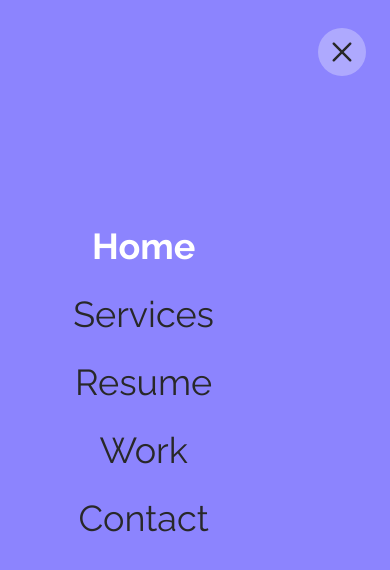
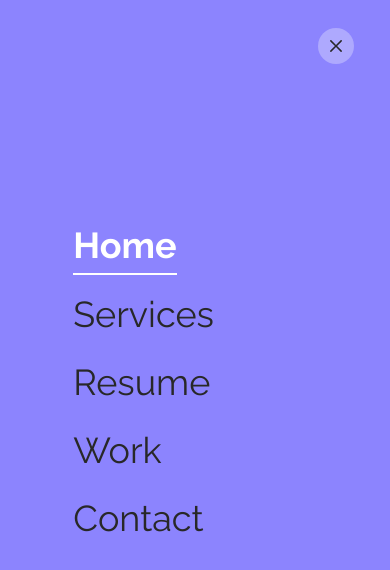
Before and after one commit to Harman-khurmi/harman-portfolio, a Next.js app: page / in a window 390 px wide. Both pictures are taken after a click on the button 342 px from the left and 52 px from the top of the page. Shown: the top 570 px of the page. Built offline with nearby package versions, Linux system fonts and the light colour scheme.

Commit message:
mobilebar-animation

```diff
--- a/components/Mobilebar.jsx
+++ b/components/Mobilebar.jsx
@@ -83,7 +83,7 @@ export default function MobileNavbar() {
     <div style={{ position: "relative" }} className="mr-10">
       {/* Menu Toggle Button */}
       <button onClick={() => setIsOpen(!isOpen)} style={toggleButtonStyle}>
-        {isOpen ? <RxCross2 className={`bg-light/30 rounded-full text-5xl  py-2 relative z-100 ${isOpen ? "text-dark" : "bg-dark/20"}`} /> : <HiOutlineMenuAlt3 className={` text-5xl bg-second/20 rounded-full  py-2 relative z-100 ${isOpen ? "text-dark" : ""}`} />}
+        {isOpen ? <RxCross2 className={`bg-light/30 rounded-full text-4xl py-2 relative z-100 ${isOpen ? "text-dark" : "bg-dark/20"}`} /> : <HiOutlineMenuAlt3 className={` text-4xl bg-second/20 rounded-full  py-2 relative z-100 ${isOpen ? "text-dark" : ""}`} />}
       </button>
 
       {/* Full-screen Menu */}
@@ -94,17 +94,17 @@ export default function MobileNavbar() {
         style={menuStyle}
         className="relative"
       />
-      {isOpen ? <div className="absolute top-50 right-20 text-dark z-100">
-        <ul className='flex flex-col gap-8'>
+      {isOpen ? <div className="absolute top-50 right-20 text-dark z-100 opacity-100 duration-300 delay-500 transition-all ease-in-out">
+        <ul className='flex flex-col items-start gap-8'>
           {routes.map((route, index) => (
             <Button variant="link" key={index} className={`text-light text-4xl`}>
-              <Link href={route.path} className={`${pathname === route.path ? " border-light !text-light font-bold" : "!text-dark"} cursor-pointer transition-all  ease-in-out text-!primary  hover:!text-light hover:font-bold m-2 py-2`}>
+              <Link href={route.path} className={`${pathname === route.path ? " border-light border-b-2 !text-light font-bold" : "!text-dark"} cursor-pointer transition-all  ease-in-out text-!primary  hover:!text-light hover:font-bold m-2 py-2`}>
                 {route.name}
               </Link>
             </Button>
           ))}
         </ul>
-      </div> : ""}
+      </div> : <div className="opacity-0"></div>}
     </div>
   );
 }
```
